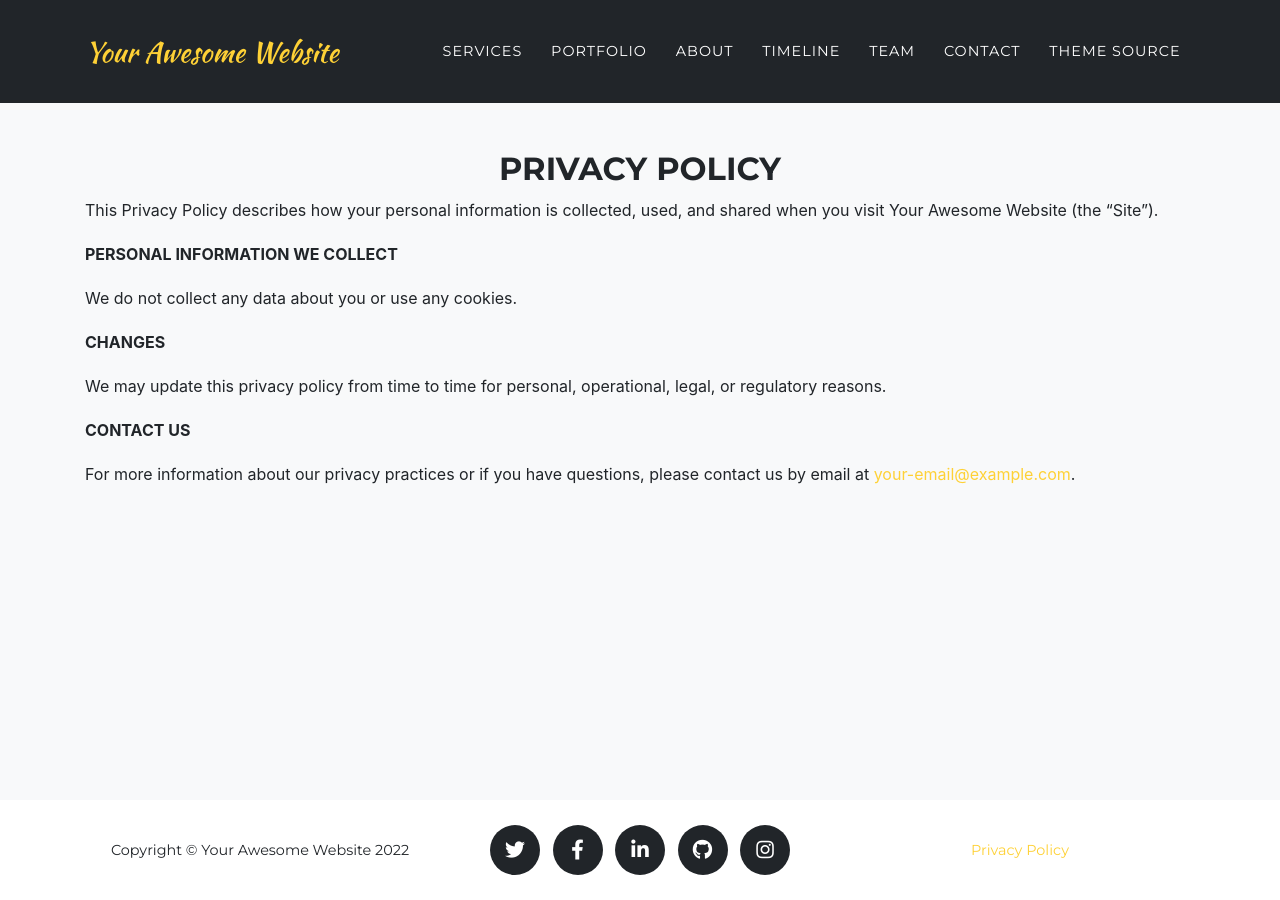
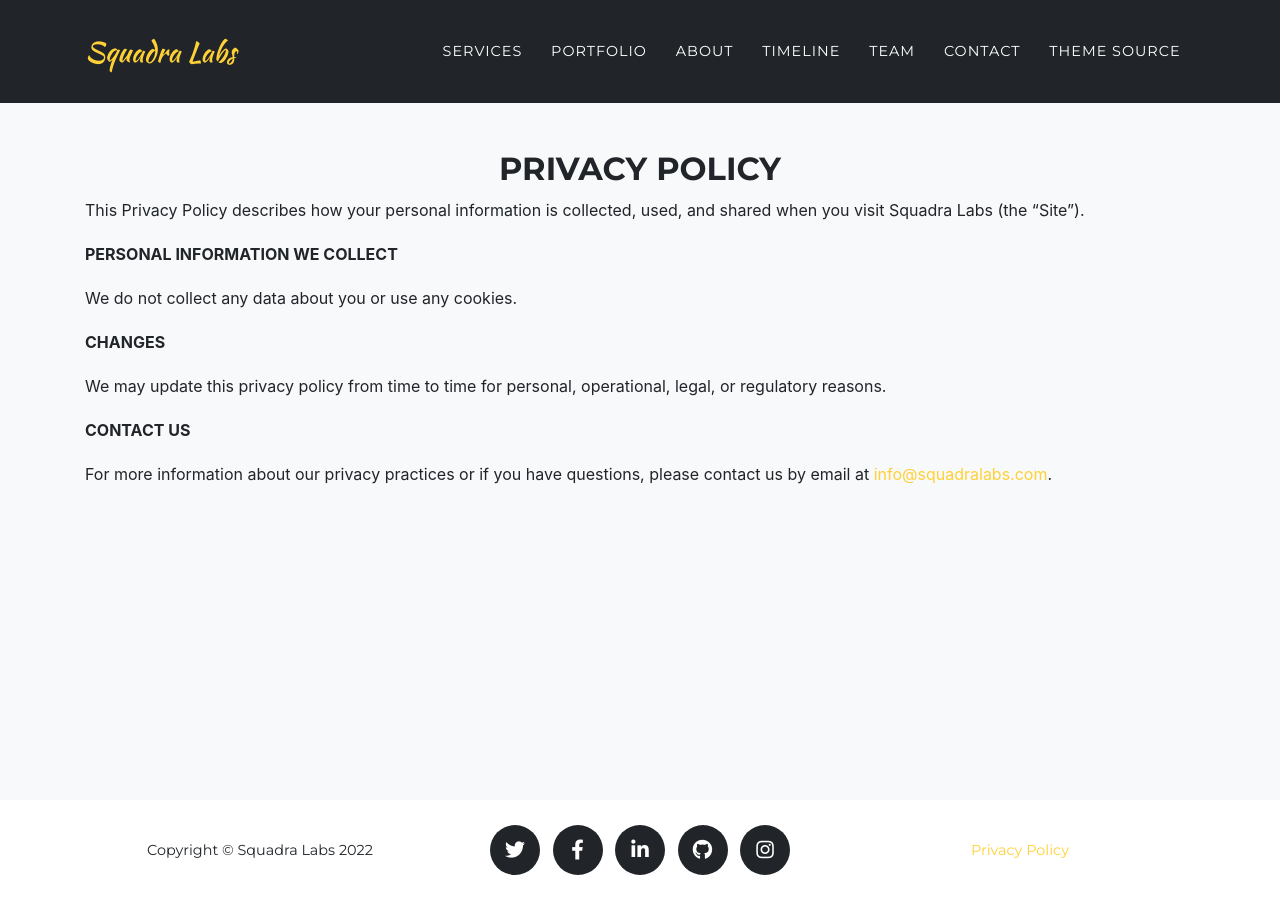
Before and after one commit to squadralabs/website, a Jekyll site: the page built from legal.md, in a window 1280 px wide. Built offline with Jekyll 4.4.1, drawn with Linux system fonts in a browser that asks for light colours; some web fonts are replaced.

Commit message:
update with small changes

```diff
--- a/_config.yml
+++ b/_config.yml
@@ -16,8 +16,8 @@ theme: jekyll-agency
 url    : "" # the base hostname & protocol for your site, e.g. http://example.com
 baseurl: "" # the subpath of your site, e.g. /blog
 
-title      : Your Awesome Website
-email      : your-email@example.com #this is also the email contact forms will go to
+title      : Squadra Labs
+email      : info@squadralabs.com #this is also the email contact forms will go to
 description: "Site description"
 author     : Your Name
 # logo:     #optional, defaults to site title
@@ -26,8 +26,8 @@ author     : Your Name
 
 locale: "en-US" # See available languages in _data/sitetext.yml
 
-analytics:
-  google: #Google Analytics tracking code here
+# analytics:
+#   google: #Google Analytics tracking code here
 
 collections:
   portfolio:
```
Also changed, not shown: _data/navigation.yml (+0 -19 lines).
